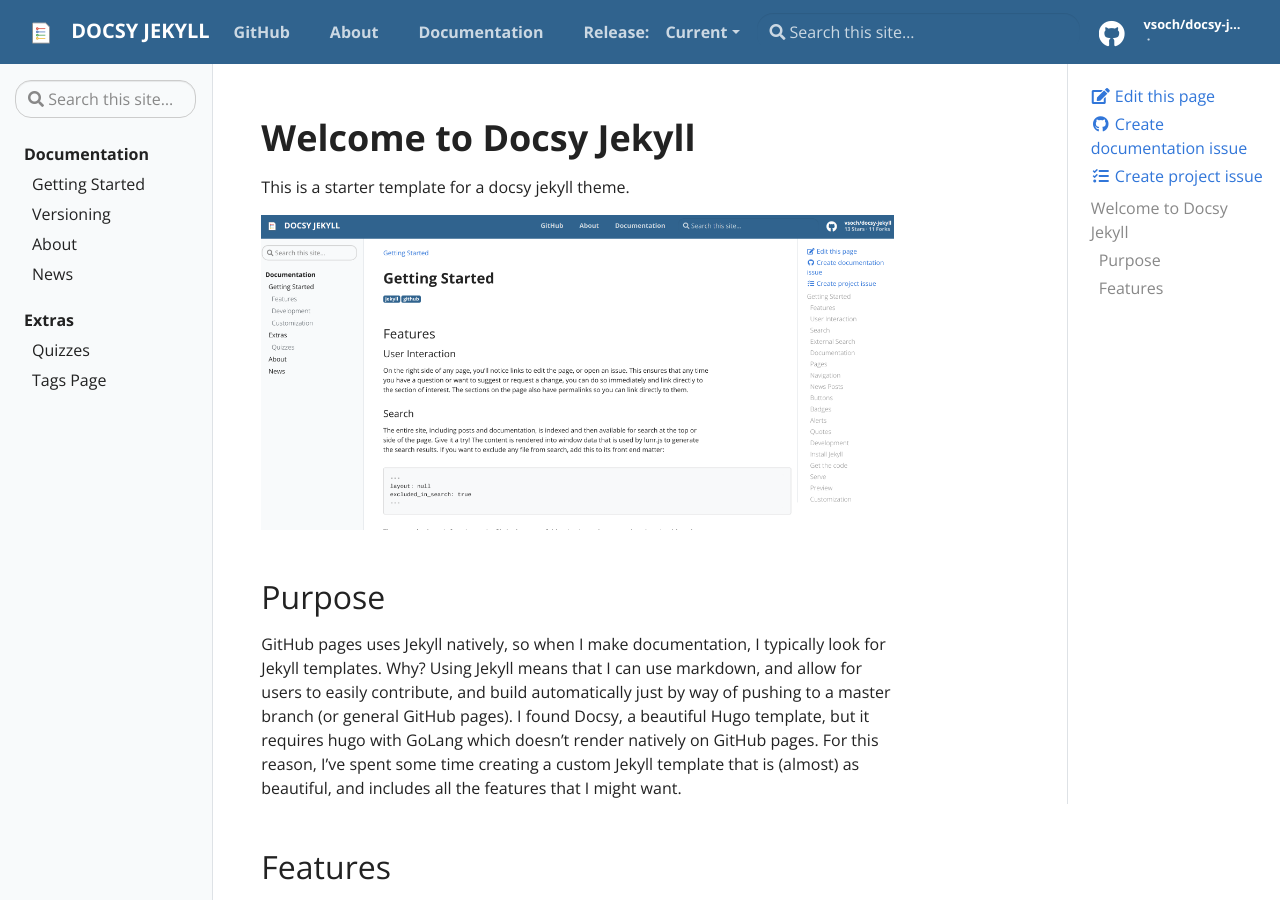
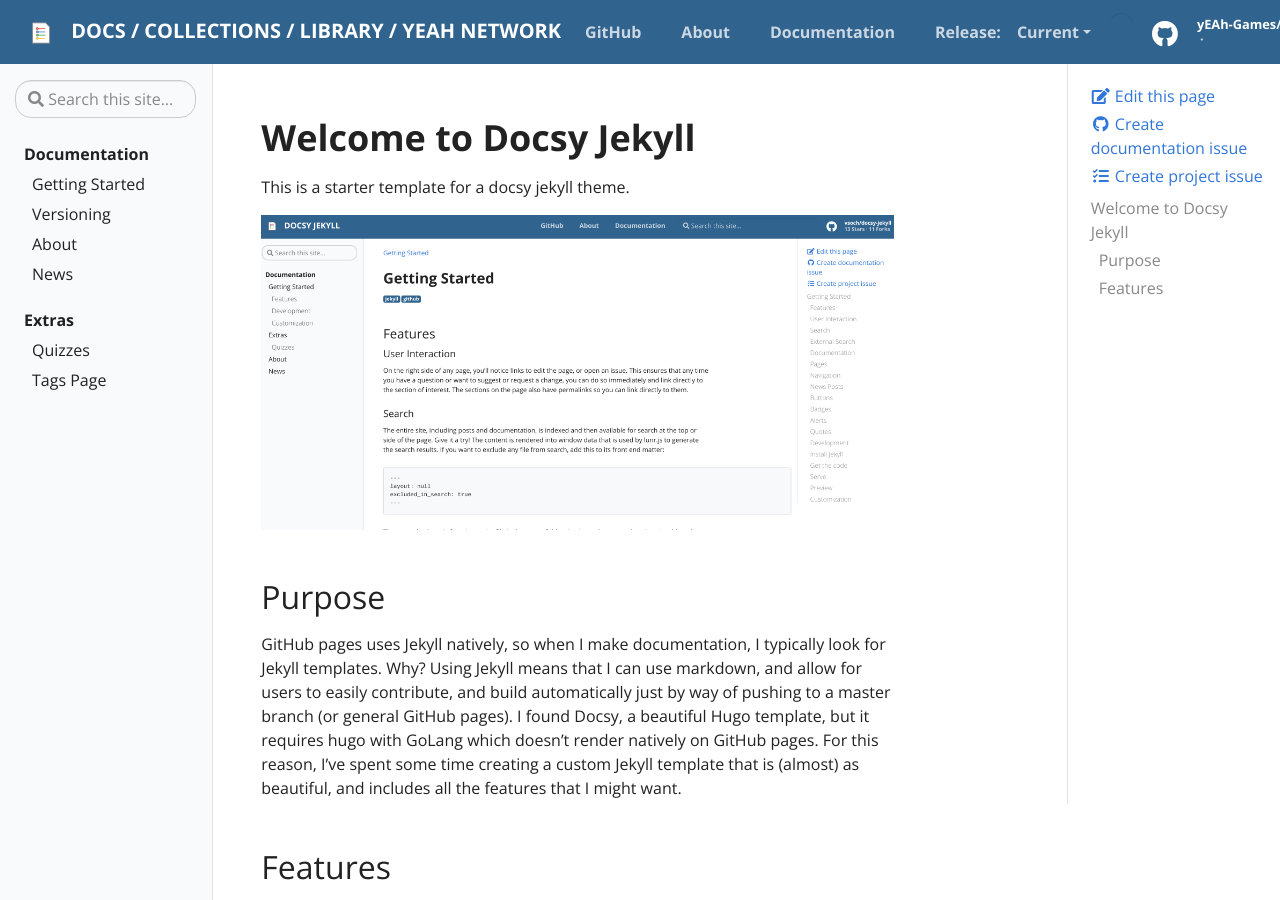
Before and after one commit to yEAh-Games/docs-collection, a Jekyll site: the page built from pages/index.md, in a window 1280 px wide and 900 px high. Built offline with Jekyll 4.4.1, drawn with Linux system fonts in a browser that asks for light colours.

Commit message:
Update _config.yml

```diff
--- a/_config.yml
+++ b/_config.yml
@@ -14,7 +14,7 @@
 # You can create any custom variable you would like, and they will be accessible
 # in the templates via {{ site.myvariable }}.
 
-title: Docsy Jekyll
+title: Docs / Collections / Library / yEAh Network
 email: your-email@domain.com
 author: Dinosaur Avocado
 description: > # this means to ignore newlines until "baseurl:"
@@ -29,15 +29,15 @@ baseurl: "" # the subpath of your site, e.g. /blog
 url: "https://library-collections.yeahgames.net" # the base hostname & protocol for your site
 
 # Social (First three Required)
-repo: "https://github.com/vsoch/docsy-jekyll"
-github_user: "vsoch"
-github_repo: "docsy-jekyll"
-github_branch: "master"
+repo: "https://github.com/yEAh-Games/collections-docs"
+github_user: "yEAh-Games"
+github_repo: "collections-docs"
+github_branch: "main"
 
 # Optional
-twitter: vsoch
-linkedin: vsochat
-dockerhub: vanessa
+twitter: yEAhGames_
+linkedin:
+dockerhub:
 
 # These options are used to configure the locations of your version history when you want to serve versioned documents
 version_params:
```
